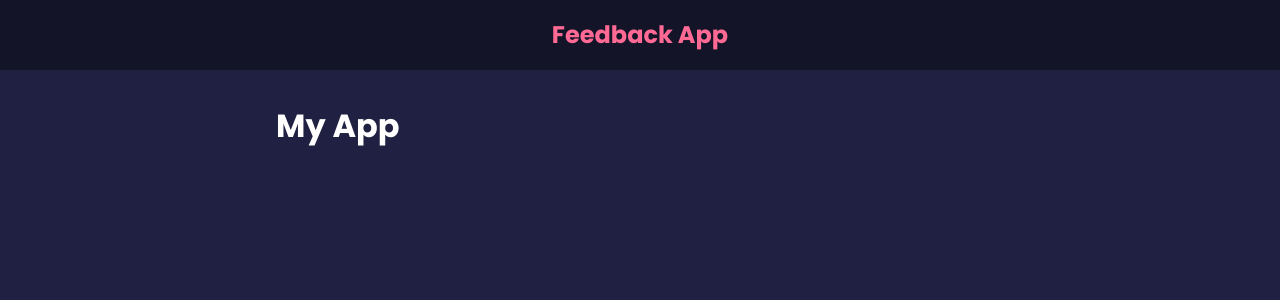
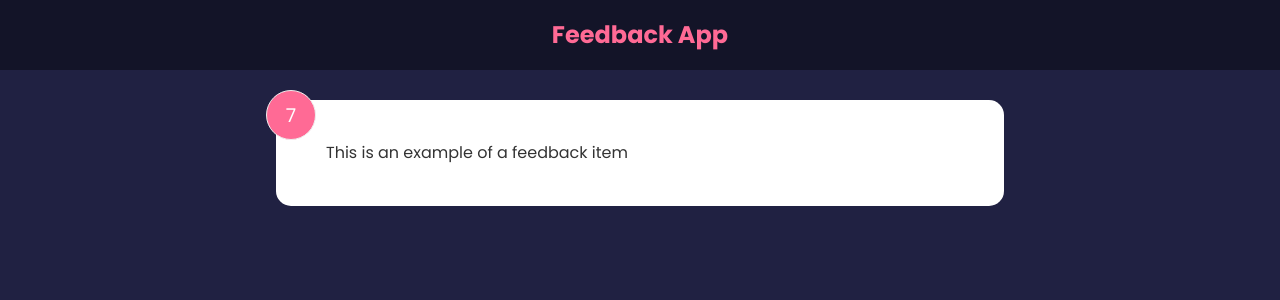
Before and after one commit to thejasonxie/FeedbackApp, a React (Create React App) app: page / in a window 1280 px wide. Shown: the top 300 px of the page. Built offline with nearby package versions, Linux system fonts and the light colour scheme.

Commit message:
Added FeedbackItem component with state

```diff
--- a/src/App.js
+++ b/src/App.js
@@ -1,11 +1,12 @@
 import Header from './components/Header'
+import FeedbackItem from './components/FeedbackItem'
 
 function App() {
     return (
         <>
             <Header />
             <div className='container'>
-                <h1>My App</h1>
+                <FeedbackItem />
             </div>
         </>
     )
--- /dev/null
+++ b/src/components/FeedbackItem.jsx
@@ -0,0 +1,15 @@
+import { useState } from 'react'
+
+function FeedbackItem() {
+    const [rating, setRating] = useState(7)
+    const [text, setText] = useState('This is an example of a feedback item')
+
+    return (
+        <div className='card'>
+            <div className="num-display">{rating}</div>
+            <div className="text-display">{text}</div>
+        </div>
+    )
+}
+
+export default FeedbackItem
```
